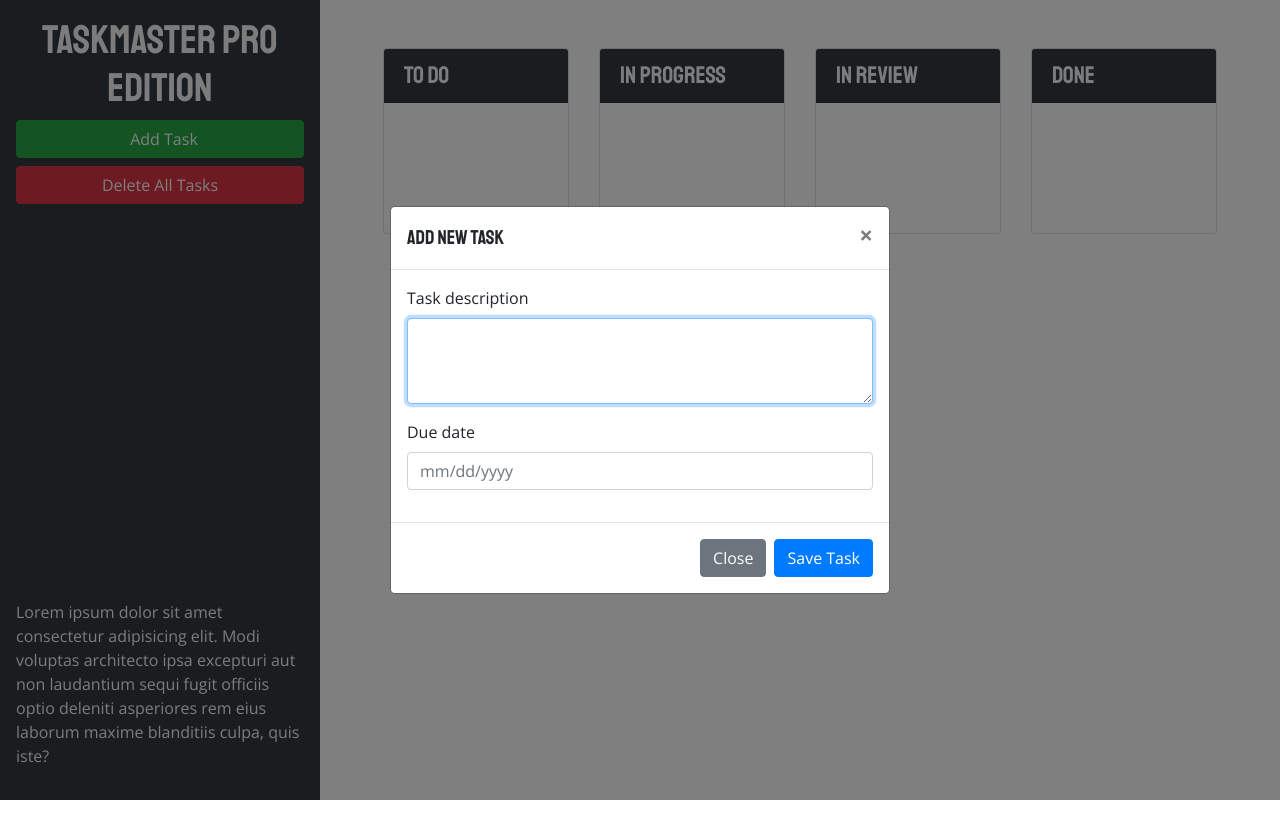
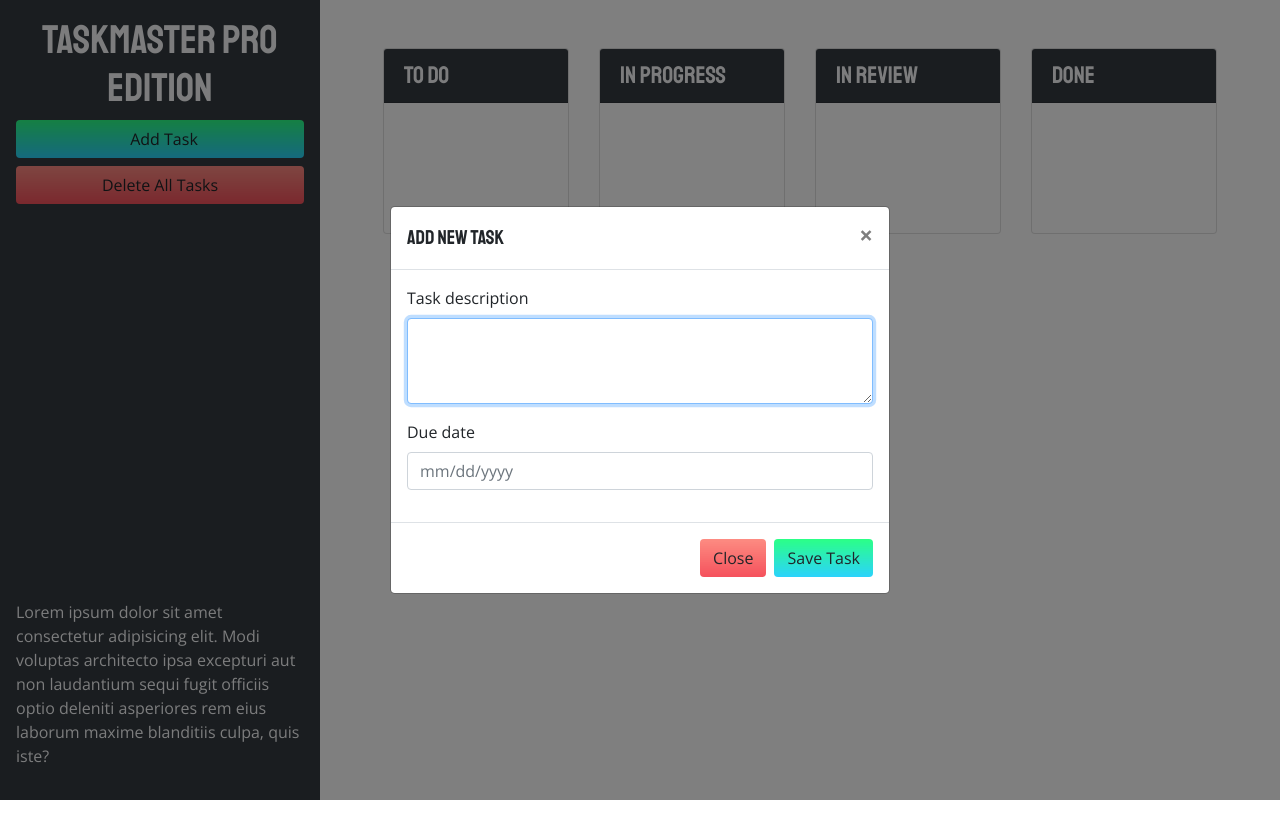
Before and after one commit to Kranniax/taskmaster-pro, a plain HTML site: page index.html in a window 1280 px wide. Both pictures are taken after a click on the button "Add Task". After the commit the page ends 800 px from the top, so only its background shows below. Drawn offline with nearby package versions, Linux system fonts and the light colour scheme; a web font is replaced by a local one.

Commit message:
UX enhancements

```diff
--- a/assets/css/style.css
+++ b/assets/css/style.css
@@ -20,19 +20,47 @@ ul.list-group {
 .dropover-active {
   background-color: rgba(0, 0, 0, 0.9);
 }
-.bottom-trash{
+.bottom-trash {
   opacity: 0;
   color: #f1f1f1;
   font-size: 2.3rem;
   font-family: "Staatliches", sans-serif;
   transform: translateY(150px);
-  transition: all .5s ease-in-out;
+  transition: all 0.5s ease-in-out;
   background-color: rgba(234, 0, 39, 0.7);
 }
-.bottom-trash-drag{
+.bottom-trash-drag {
   transform: translateY(0);
   opacity: 1;
 }
-.bottom-trash-active{
+.bottom-trash-active {
   background-color: rgba(234, 0, 39, 1);
 }
+.btn-add,
+.btn-save {
+  background-color: #fa8bff;
+  background-image: linear-gradient(
+    45deg,
+    #fa8bff 0%,
+    #2bd2ff 52%,
+    #2bff88 90%
+  );
+  transition: all 0.5s ease-out;
+  background-size: 1px 100px;
+  background-position: 0 -10px;
+}
+.btn-close,
+.btn-delete {
+  background-color: #ea0028;
+  background-image: linear-gradient(180deg, #ff9a8b 0%, #ea0028 100%);
+  transition: all 0.5s ease-out;
+  background-size: 1px 100px;
+  background-position: 0 -10px;
+}
+
+.btn-add:hover,
+.btn-save:hover,
+.btn-close:hover,
+.btn-delete:hover {
+  background-position: 1px -50px;
+}
--- a/assets/js/script.js
+++ b/assets/js/script.js
@@ -148,12 +148,12 @@ $(".card .list-group").sortable({
   tolerance: "pointer",
   helper: "clone",
   activate: function (event) {
-    // console.log("activate", this);
     $(this).addClass("dropover");
+    $(".bottom-trash").addClass("bottom-trash-drag");
   },
   deactivate: function (event) {
-    // console.log("deactivate", this);
     $(this).removeClass("dropover");
+    $(".bottom-trash").removeClass("bottom-trash-drag");
   },
   over: function (event) {
     // console.log("over", event.target);
@@ -226,12 +226,13 @@ $("#trash").droppable({
   tolerance: "touch",
   drop: function (event, ui) {
     ui.draggable.remove();
+    $(".bottom-trash").removeClass("bottom-trash-active");
   },
   over: function (event, ui) {
-    console.log("over");
+  $(".bottum-trash").addClass("bottom-trash-active");
   },
   out: function (event, ui) {
-    console.log("out");
+  $(".bottom-trash").removeClass("bottom-trash-active");
   },
 });
 
@@ -248,7 +249,7 @@ $("#task-form-modal").on("shown.bs.modal", function () {
 });
 
 // save button in modal was clicked
-$("#task-form-modal .btn-primary").click(function () {
+$("#task-form-modal .btn-save").click(function () {
   // get form values
   var taskText = $("#modalTaskDescription").val();
   var taskDate = $("#modalDueDate").val();
--- a/index.html
+++ b/index.html
@@ -43,14 +43,14 @@
           Taskmaster Pro Edition</h1>
         <button
           id="create-task"
-          class="btn btn-block btn-success"
+          class="btn btn-block btn-add"
           data-toggle="modal"
           data-target="#task-form-modal"
         >
           <span class="oi oi-plus mr-2"></span>
           Add Task
         </button>
-        <button id="remove-tasks" class="btn btn-block btn-danger">
+        <button id="remove-tasks" class="btn btn-block btn-delete">
           <span class="oi oi-trash"></span>
           Delete All Tasks
         </button>
@@ -93,7 +93,7 @@
             </div>
           </div>
         </div>
-        <div id="trash" class="mt-auto">
+        <div id="trash" class="mt-auto overflow-hidden">
           <div class="w-100 p-3 text-center bottom-trash">
             <span class="oi oi-trash mx-auto mb-4"></span>
             Drop Here to Remove.
@@ -149,12 +149,12 @@
           <div class="modal-footer">
             <button
               type="button"
-              class="btn btn-secondary"
+              class="btn btn-close"
               data-dismiss="modal"
             >
               Close
             </button>
-            <button type="button" class="btn btn-primary">Save Task</button>
+            <button type="button" class="btn btn-save">Save Task</button>
           </div>
         </div>
       </div>
```
